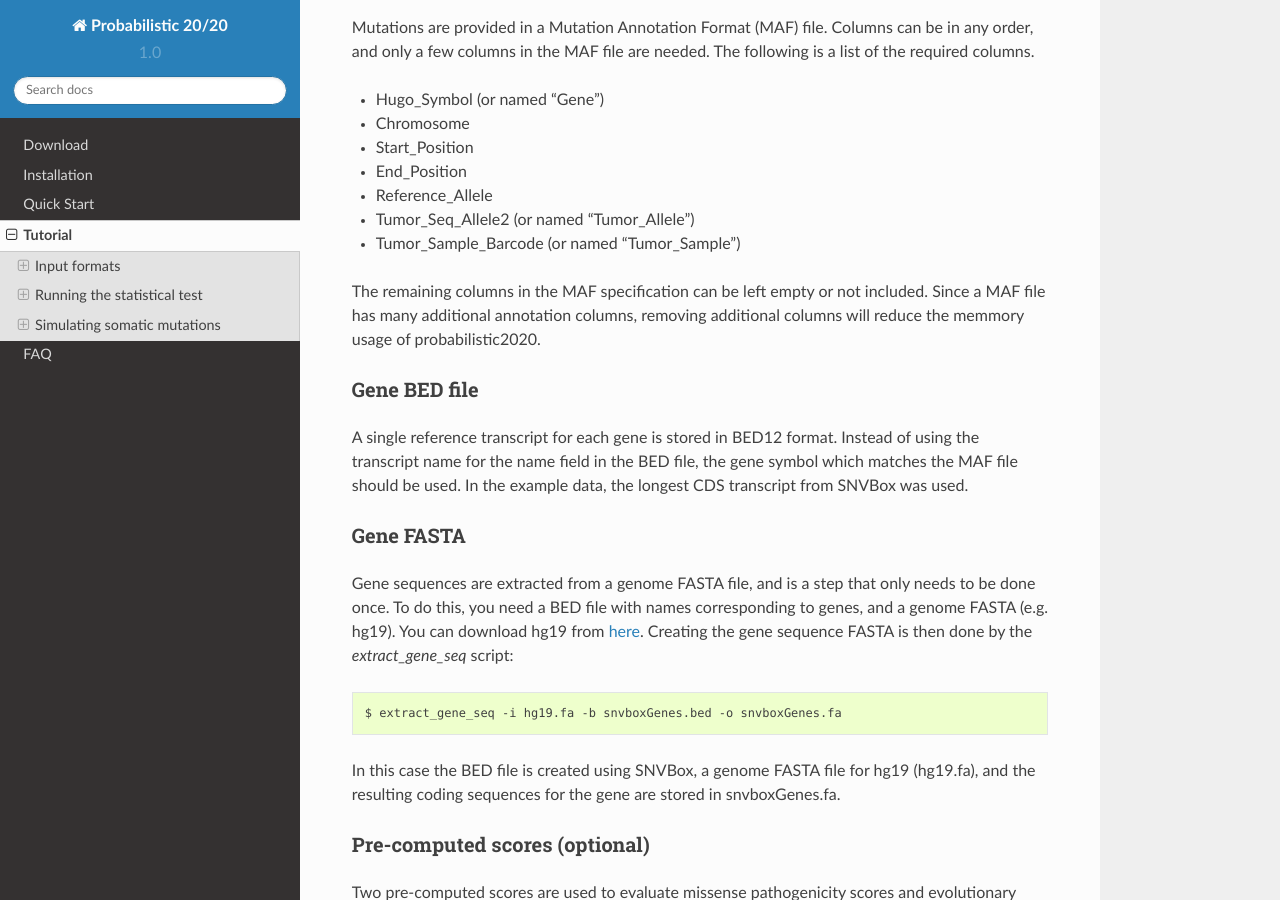
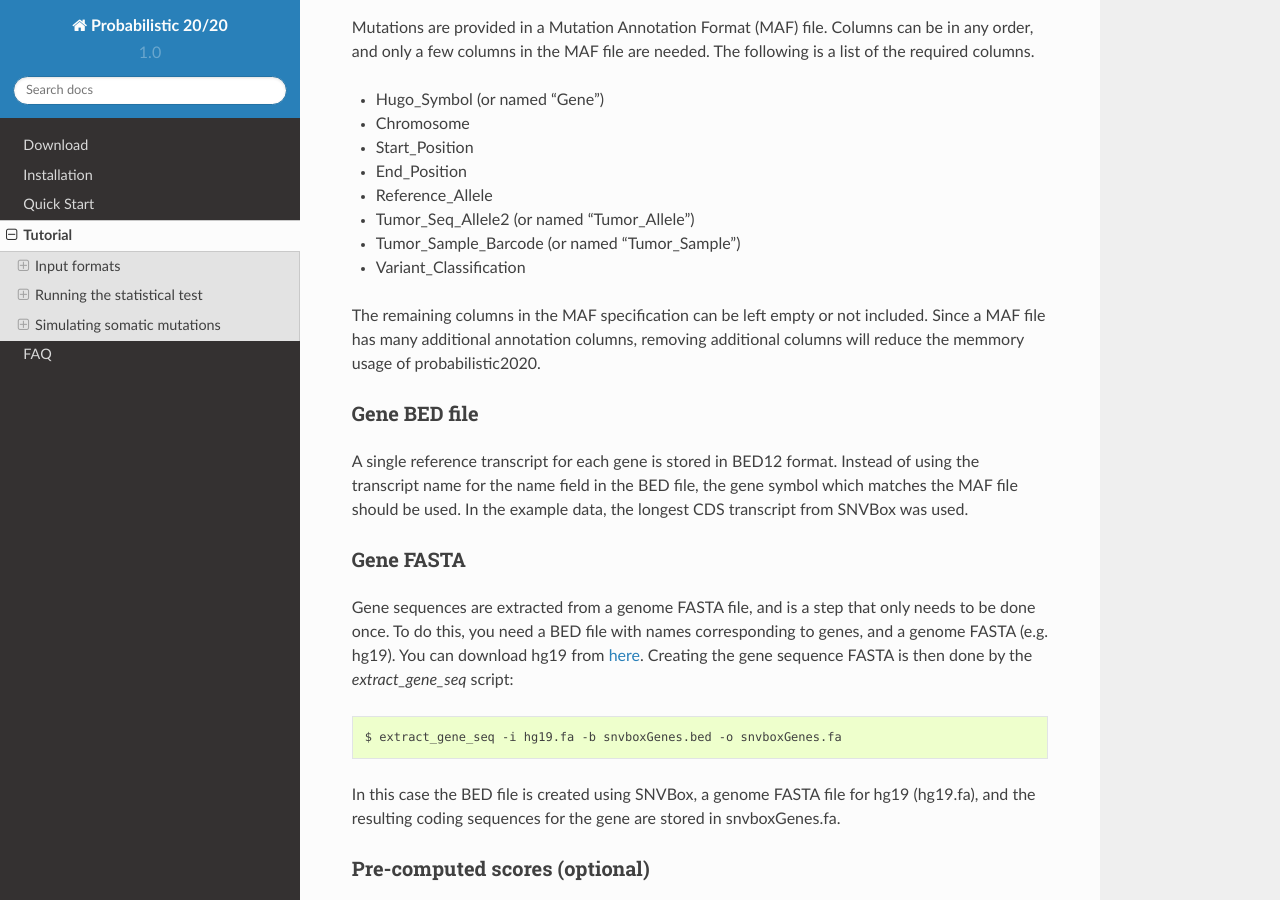
Before and after one commit to KarchinLab/probabilistic2020, a Sphinx documentation site: the page built from doc/tutorial.rst, in a window 1280 px wide and 900 px high, scrolled down 442 px. Built offline with Sphinx 7.4.7 and the Read the Docs theme 2.0.0, drawn with Linux system fonts in a browser that asks for light colours.

Commit message:
Updated mutation dataset doc to reflect need of Variant_Classification column

```diff
--- a/doc/tutorial.rst
+++ b/doc/tutorial.rst
@@ -29,6 +29,7 @@ are needed. The following is a list of the required columns.
 * Reference_Allele
 * Tumor_Seq_Allele2 (or named "Tumor_Allele")
 * Tumor_Sample_Barcode (or named "Tumor_Sample")
+* Variant_Classification
 
 The remaining columns in the MAF specification can be
 left empty or not included. Since a MAF file has many additional
```
